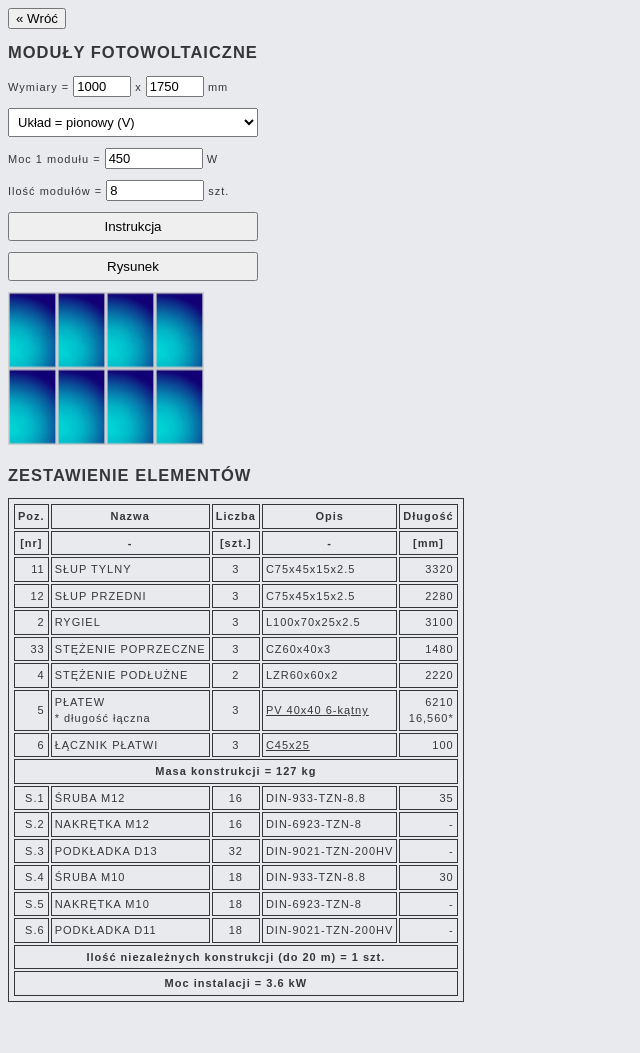
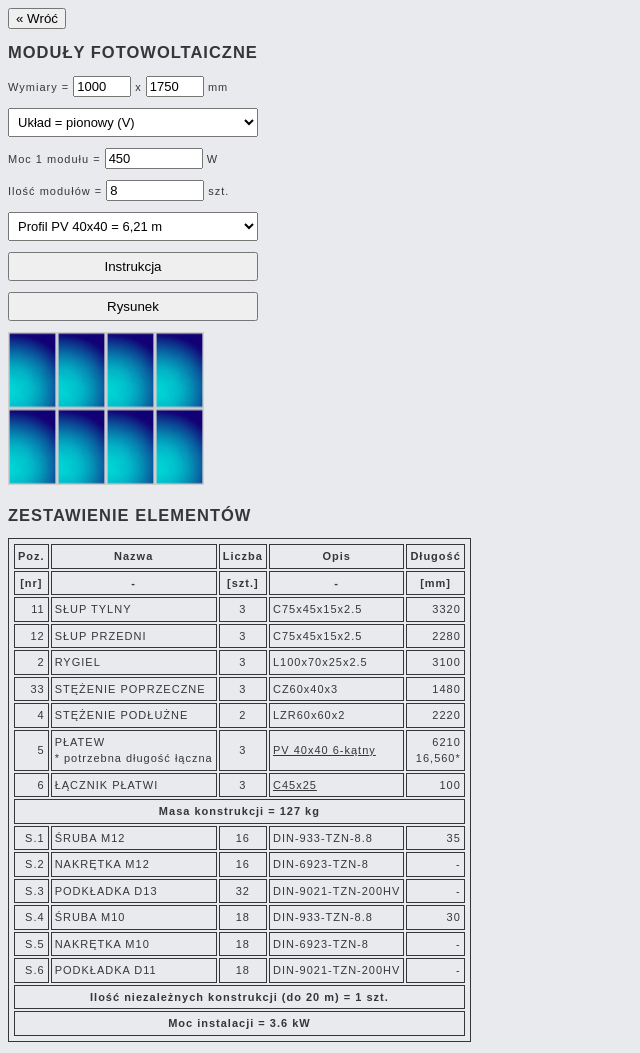
Before and after one commit to pkpkbud/ulamexpv, a Flask app: page /dwupodporowa_m in a window 1280 px wide. Shown: the whole page, without its empty margins (0-640 px from the left). Before the commit the page ends 1002 px from the top, so only its background shows below. Run offline with Flask 2, Linux system fonts and the light colour scheme; some libraries are stand-ins or nearby versions.

Commit message:
Wybór długości profilu płatwi

```diff
--- a/main.py
+++ b/main.py
@@ -196,6 +196,7 @@ def _jednopodporowa():
     uklad_pv = int(request.args.get("uklad_pv"))
     moc_pv = int(request.args.get("moc_pv"))
     ilosc_pv = int(request.args.get("ilosc_pv"))
+    platew = int(request.args.get("platew"))
     szer_pv, dlug_pv = sorted([wym_pv_1, wym_pv_2])
     L = 20000  # mm - długość konstrukcji do 20 m
     if uklad_pv == 1:
@@ -209,7 +210,7 @@ def _jednopodporowa():
     ilosc_ram = ceil(ilosc_kons * ceil((L - 1000) / 1700))
     ilosc_stezen = 2 * ceil(ilosc_kons)
     dlug_platwi = (4 if uklad_pv == 1 else 6) * l
-    ilosc_platwi = ceil(dlug_platwi / 6210)
+    ilosc_platwi = ceil(dlug_platwi / platew)
     masa = 35.3 * ilosc_ram + 4.0 * ilosc_stezen + 0.86e-3 * dlug_platwi
     result = (
         f'<p><form action="/static/Jednopodporowa_Instrukcja.pdf"><input type="submit" value="Instrukcja"></form></p>'
@@ -224,8 +225,8 @@ def _jednopodporowa():
         f"<tr><td>31<td>STĘŻENIE DŁUGIE<td>{1 * ilosc_ram}<td>CZ60x40x3<td>1700"
         f"<tr><td>32<td>STĘŻENIE KRÓTKIE<td>{1 * ilosc_ram}<td>CZ60x40x3<td>1100"
         f"<tr><td>4<td>STĘŻENIE PODŁUŻNE<td>{ilosc_stezen}<td>LZR60x60x2<td>2220"
-        f"<tr><td>5<td>PŁATEW<br>* długość łączna<td>{ilosc_platwi}<td>"
-        f"<a href='https://ulamex.com.pl/profil-aluminiowy-pv-40x40-do-fotowoltaiki'>PV 40x40 6-kątny</a><td>6210<br>{dlug_platwi:,}*"
+        f"<tr><td>5<td>PŁATEW<br>* potrzebna długość łączna<td>{ilosc_platwi}<td>"
+        f"<a href='https://ulamex.com.pl/profil-aluminiowy-pv-40x40-do-fotowoltaiki'>PV 40x40 6-kątny</a><td>{platew}<br>{dlug_platwi:,}*"
         f"<tr><td>6<td>ŁĄCZNIK PŁATWI<td>{ilosc_platwi}<td>"
         f"<a href='https://ulamex.com.pl/lacznik-ceownik-aluminium'>C45x25</a><td>100"
         f"<tr><th colspan=6>Masa konstrukcji = {masa:.0f} kg"
@@ -261,6 +262,7 @@ def _dwupodporowa_m():
     uklad_pv = int(request.args.get("uklad_pv"))
     moc_pv = int(request.args.get("moc_pv"))
     ilosc_pv = int(request.args.get("ilosc_pv"))
+    platew = int(request.args.get("platew"))
     szer_pv, dlug_pv = sorted([wym_pv_1, wym_pv_2])
     L = 20000  # mm - długość konstrukcji do 20 m
     if uklad_pv == 1:
@@ -274,7 +276,7 @@ def _dwupodporowa_m():
     ilosc_ram = ceil(ilosc_kons * ceil((L - 1000) / 1700))
     ilosc_stezen = 2 * ceil(ilosc_kons)
     dlug_platwi = (4 if uklad_pv == 1 else 6) * l
-    ilosc_platwi = ceil(dlug_platwi / 6210)
+    ilosc_platwi = ceil(dlug_platwi / platew)
     masa = 35.0 * ilosc_ram + 4.0 * ilosc_stezen + 0.86e-3 * dlug_platwi
     result = (
         f'<p><form action="/static/Dwupodporowa_M_Instrukcja.pdf"><input type="submit" value="Instrukcja"></form></p>'
@@ -289,8 +291,8 @@ def _dwupodporowa_m():
         f"<tr><td>2<td>RYGIEL<td>{1 * ilosc_ram}<td>L100x70x25x2.5<td>3100"
         f"<tr><td>33<td>STĘŻENIE POPRZECZNE<td>{1 * ilosc_ram}<td>CZ60x40x3<td>1480"
         f"<tr><td>4<td>STĘŻENIE PODŁUŻNE<td>{ilosc_stezen}<td>LZR60x60x2<td>2220"
-        f"<tr><td>5<td>PŁATEW<br>* długość łączna<td>{ilosc_platwi}<td>"
-        f"<a href='https://ulamex.com.pl/profil-aluminiowy-pv-40x40-do-fotowoltaiki'>PV 40x40 6-kątny</a><td>6210<br>{dlug_platwi:,}*"
+        f"<tr><td>5<td>PŁATEW<br>* potrzebna długość łączna<td>{ilosc_platwi}<td>"
+        f"<a href='https://ulamex.com.pl/profil-aluminiowy-pv-40x40-do-fotowoltaiki'>PV 40x40 6-kątny</a><td>{platew}<br>{dlug_platwi:,}*"
         f"<tr><td>6<td>ŁĄCZNIK PŁATWI<td>{ilosc_platwi}<td>"
         f"<a href='https://ulamex.com.pl/lacznik-ceownik-aluminium'>C45x25</a><td>100"
         f"<tr><th colspan=6>Masa konstrukcji = {masa:.0f} kg"
--- a/templates/dwupodporowa_m.html
+++ b/templates/dwupodporowa_m.html
@@ -22,6 +22,7 @@
                 uklad_pv: $('select[name="uklad_pv"]').val(),
                 moc_pv: $('input[name="moc_pv"]').val(),
                 ilosc_pv: $('input[name="ilosc_pv"]').val(),
+                platew: $('select[name="platew"]').val(),
             }, function(data) {
                 $("#result").html(data.result);
             });
@@ -46,6 +47,14 @@
             title="Moc pojedycznego modułu" onchange="zestawienie()"> W</p>
         <p>Ilość modułów = <input type="number" step="1" name="ilosc_pv" value="8" min="0"
             title="Ilość modułów fotowoltaicznych" onchange="zestawienie()"> szt.</p>
+        <p><select name="platew" title="Długość pojedynczego profilu płatwi" onchange="zestawienie()">
+            <option value="2220">Profil PV 40x40 = 2,22 m</option>
+            <option value="2500">Profil PV 40x40 = 2,50 m</option>
+            <option value="3300">Profil PV 40x40 = 3,30 m</option>
+            <option value="4400">Profil PV 40x40 = 4,40 m</option>
+            <option value="6210" selected>Profil PV 40x40 = 6,21 m</option>
+            <option value="6600">Profil PV 40x40 = 6,60 m</option>
+        </select></p>
     </form>
     <p id="result"></p>
     <script>zestawienie()</script>
```
Also changed, not shown: templates/jednopodporowa.html (+9 -0 lines).
